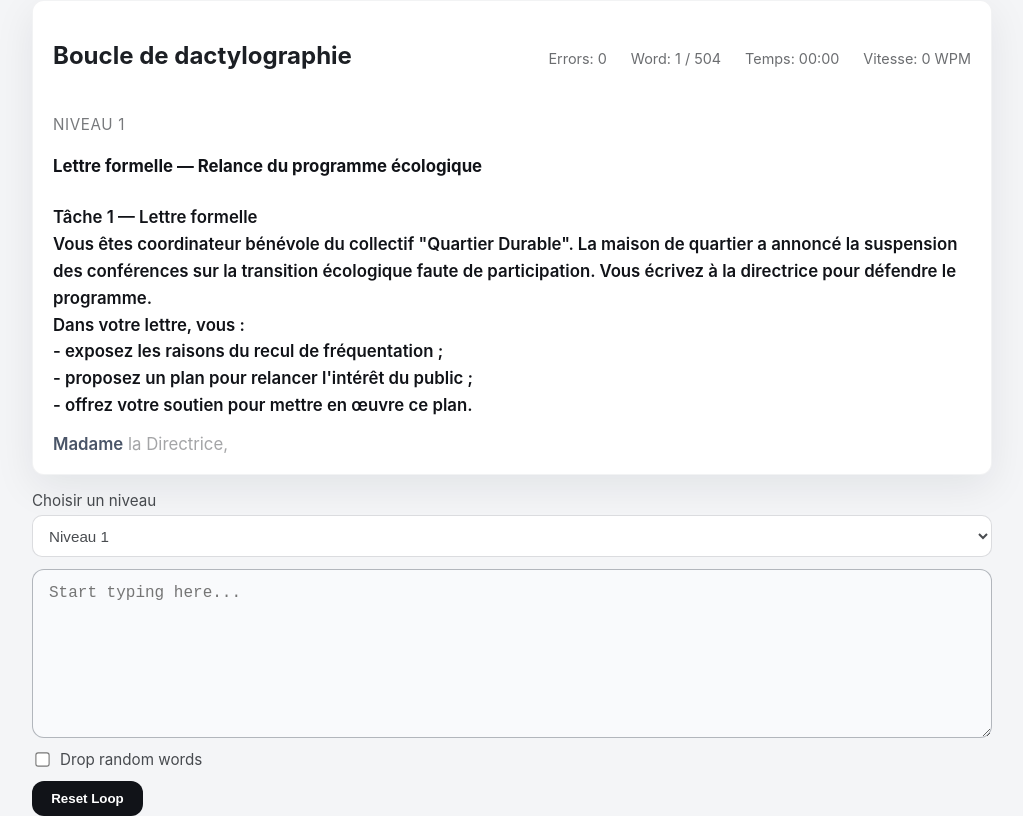
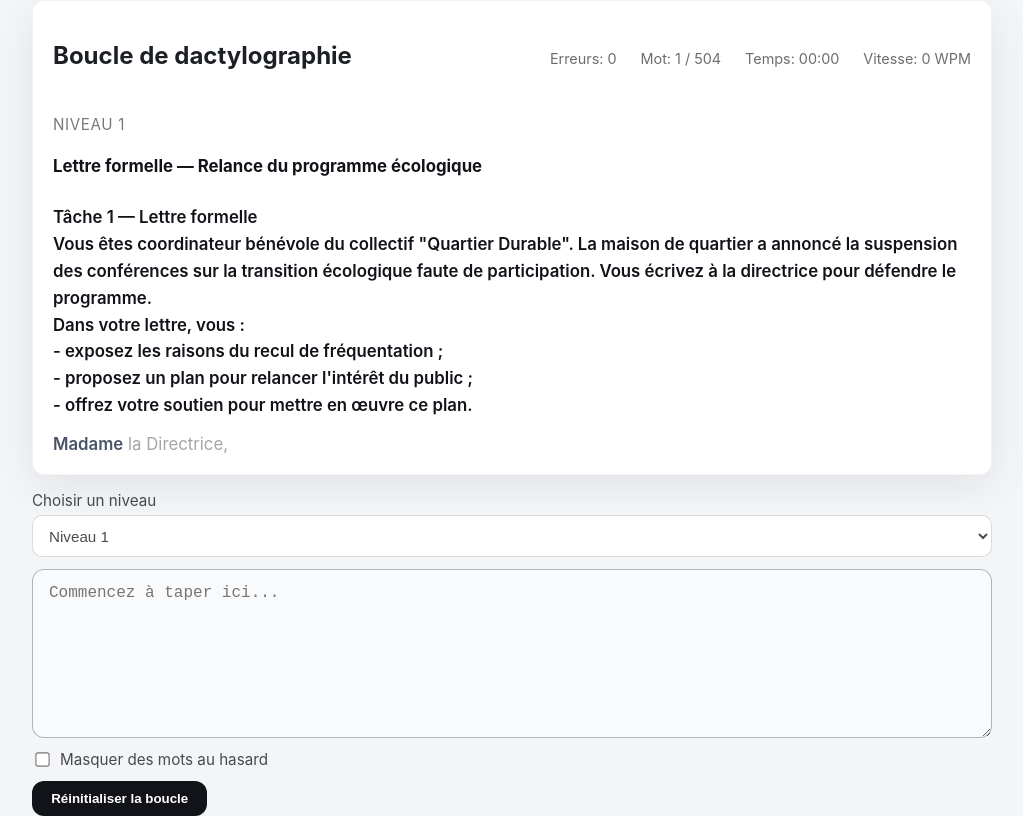
Before and after one commit to usize/tapez-vous, a plain HTML site: page index.html in a window 1280 px wide. Shown: the whole page, without its empty margins (128-1151 px from the left). Drawn offline with Linux system fonts and the light colour scheme.

Commit message:
Tous en français

```diff
--- a/app.js
+++ b/app.js
@@ -374,8 +374,8 @@ function renderWords() {
 }
 
 function updateStats() {
-  elements.errors.textContent = `Errors: ${state.errors}`;
-  elements.wordCount.textContent = `Word: ${state.wordIndex + 1} / ${
+  elements.errors.textContent = `Erreurs: ${state.errors}`;
+  elements.wordCount.textContent = `Mot: ${state.wordIndex + 1} / ${
     state.words.length
   }`;
   updateTimingDisplay();
--- a/index.html
+++ b/index.html
@@ -12,8 +12,8 @@
       <header class="content__header">
         <h1>Boucle de dactylographie</h1>
         <div class="stats">
-          <span id="errors">Errors: 0</span>
-          <span id="wordCount">Word: 0</span>
+          <span id="errors">Erreurs: 0</span>
+          <span id="wordCount">Mot: 0</span>
           <span id="elapsedTime">Temps: 00:00</span>
           <span id="typingSpeed">Vitesse: 0 WPM</span>
         </div>
@@ -25,12 +25,12 @@
         <label for="levelSelect">Choisir un niveau</label>
         <select id="levelSelect" class="level-select"></select>
       </div>
-      <textarea id="inputArea" class="input-area" placeholder="Start typing here..." autofocus></textarea>
+      <textarea id="inputArea" class="input-area" placeholder="Commencez à taper ici..." autofocus></textarea>
       <label class="toggle">
         <input type="checkbox" id="dropoutToggle">
-        <span>Drop random words</span>
+        <span>Masquer des mots au hasard</span>
       </label>
-      <button id="resetButton" class="button">Reset Loop</button>
+      <button id="resetButton" class="button">Réinitialiser la boucle</button>
     </section>
   </main>
   <script src="app.js"></script>
```
